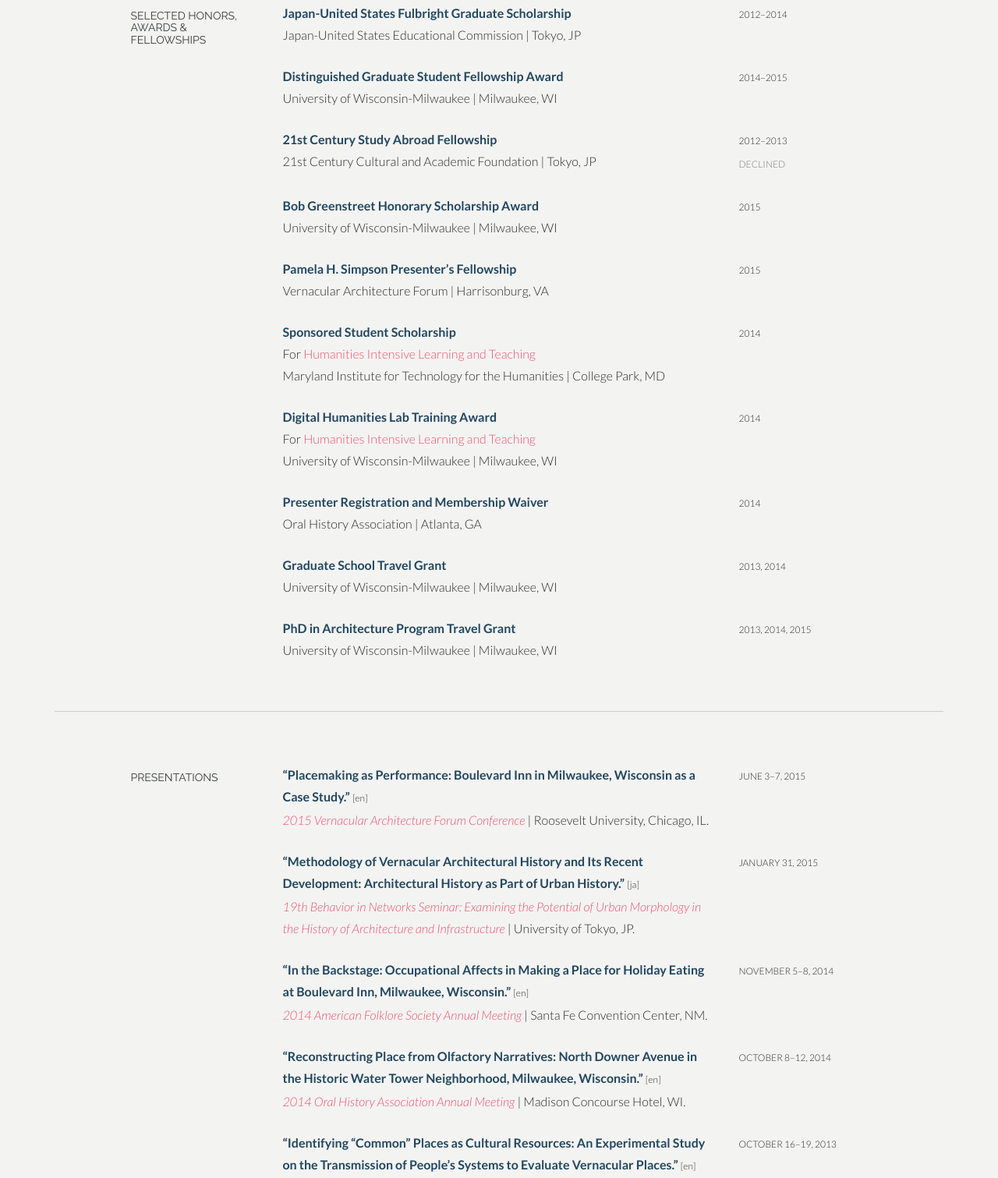
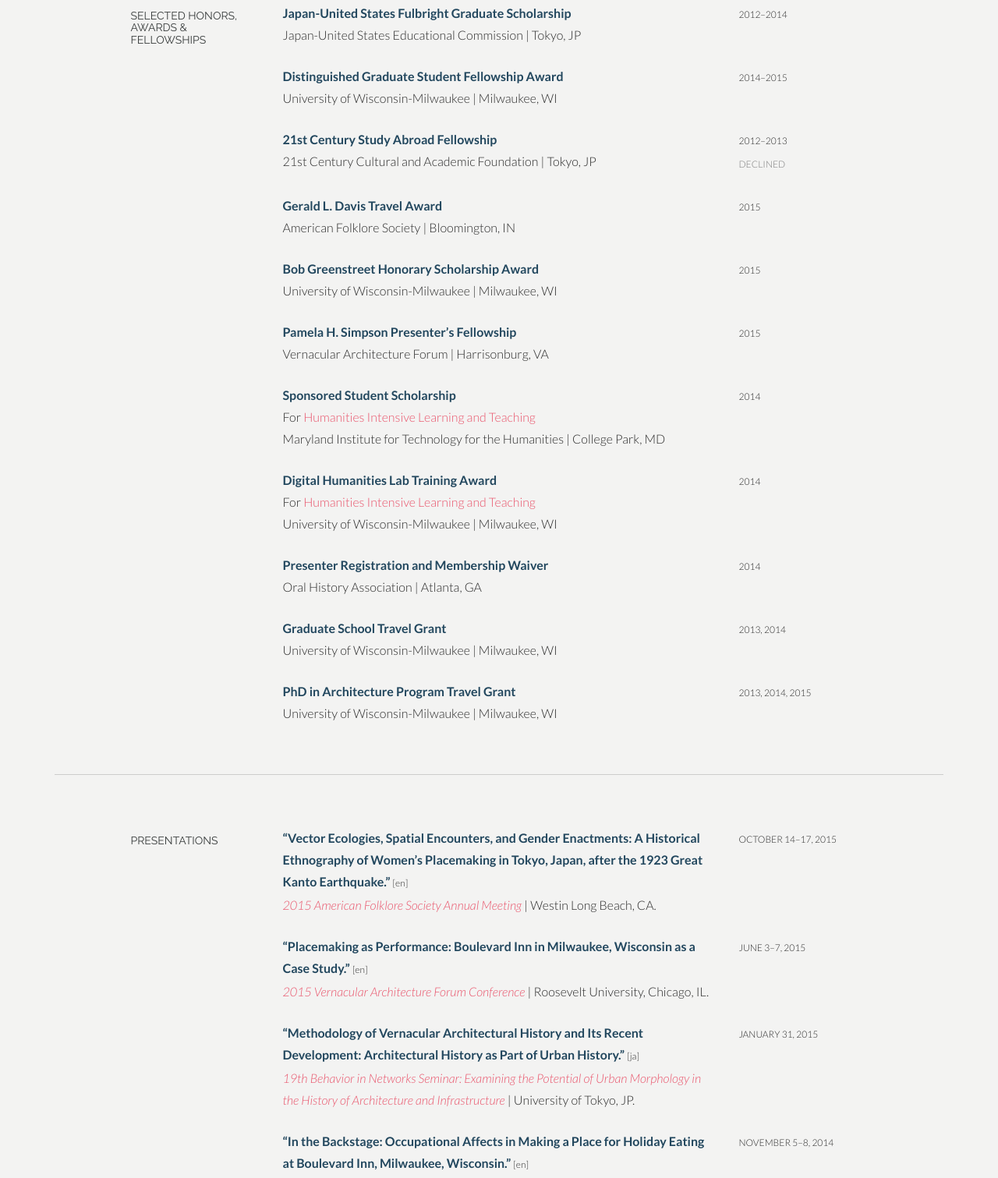
Before and after one commit to yukonak/yukonak.github.io, a plain HTML site: page index.html in a window 1280 px wide. Shown: the part 1522-3033 px from the top of the page at 78% size. Drawn offline with Linux system fonts and the light colour scheme.

Commit message:
Added the travel award and presentation.

```diff
--- a/index.html
+++ b/index.html
@@ -184,6 +184,17 @@
 				</div>
 
 				<div class="col-lg-6 col-lg-offset-3">
+					<p><t>Gerald L. Davis Travel Award</t><br/>
+						American Folklore Society | Bloomington, IN <br/>
+					</p>
+				</div>
+				<div class="col-lg-3">
+					<p><sm>2015</sm></p>
+				</div>
+
+
+
+				<div class="col-lg-6 col-lg-offset-3">
 					<p><t>Bob Greenstreet Honorary Scholarship Award</t><br/>
 						University of Wisconsin-Milwaukee | Milwaukee, WI <br/>
 					</p>
@@ -262,6 +273,15 @@
 					</div>
 
 				<div class="col-lg-6">
+					<p><t>“Vector Ecologies, Spatial Encounters, and Gender Enactments: A Historical Ethnography of Women’s Placemaking in Tokyo, Japan, after the 1923 Great Kanto Earthquake.”</t> <sm>[en]</sm> <br/>
+						<i><a href="http://www.afsnet.org/?2015AM1">2015 American Folklore Society Annual Meeting</a></i> | Westin Long Beach, CA.
+					</p>
+				</div>
+				<div class="col-lg-3">
+					<p><sm>OCTOBER 14–17, 2015</sm></p>
+				</div>
+
+				<div class="col-lg-6 col-lg-offset-3">
 					<p><t>“Placemaking as Performance: Boulevard Inn in Milwaukee, Wisconsin as a Case Study.”</t> <sm>[en]</sm> <br/>
 						<i><a href="http://vafchicago.org/">2015 Vernacular Architecture Forum Conference</a></i> | Roosevelt University, Chicago, IL.
 					</p>
```
